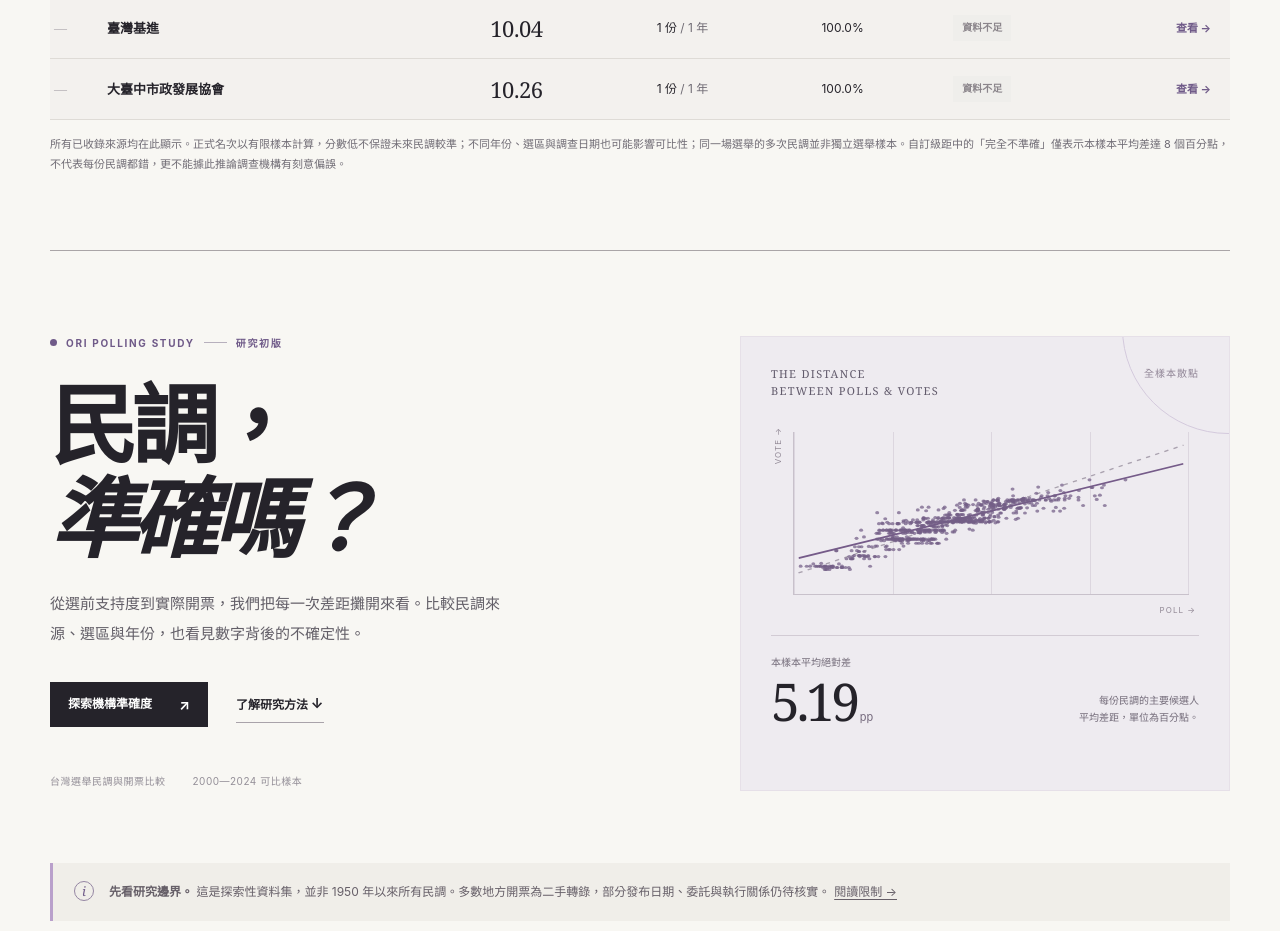
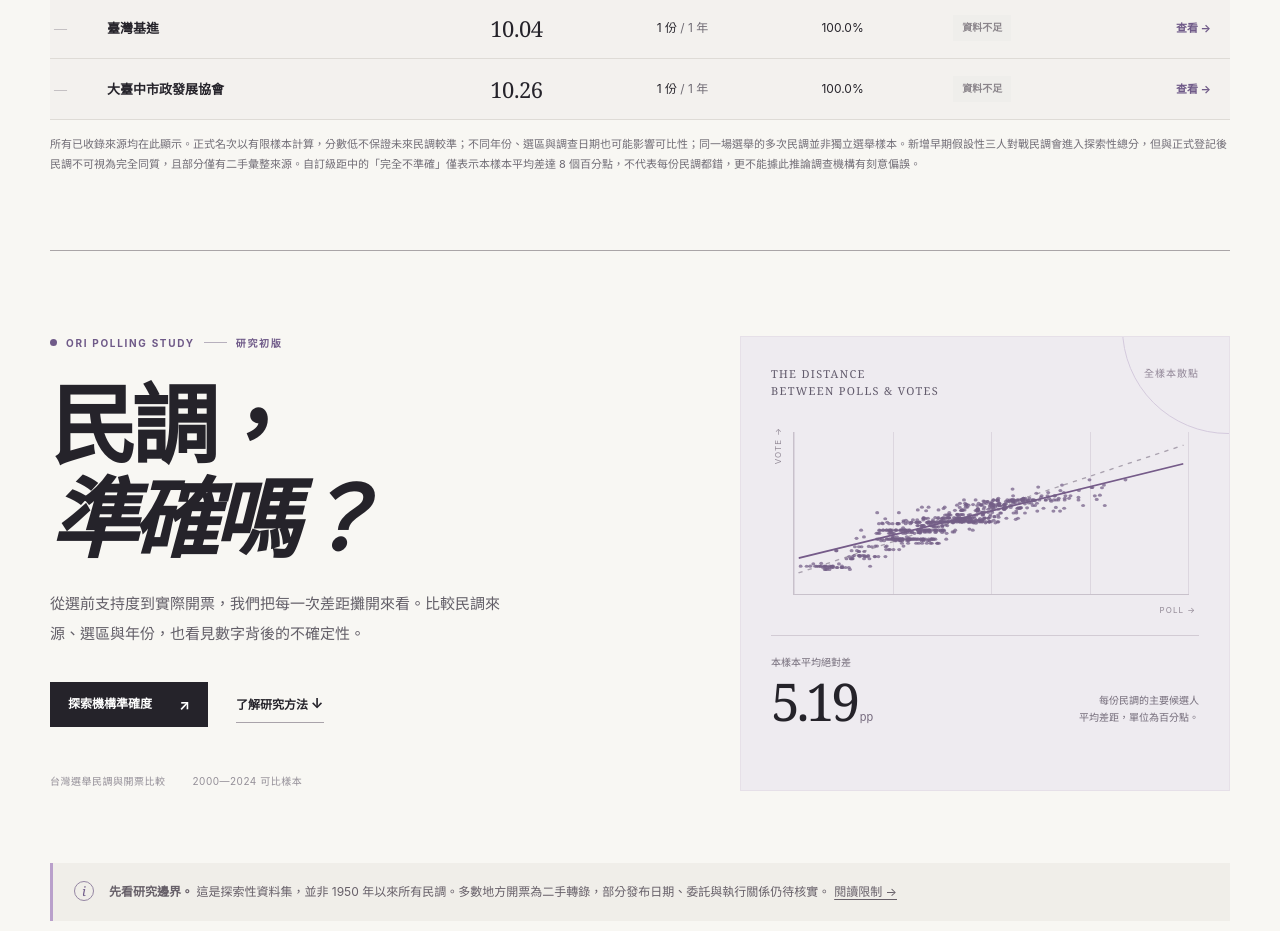
Before and after one commit to easylearnfromtw/ORIverification, a plain HTML site: page index.html in a window 1280 px wide. Shown: the part 4460-5391 px from the top of the page. Drawn offline with Linux system fonts and the light colour scheme.

Commit message:
Document 30 early polling waves and comparability caveats

```diff
--- a/index.html
+++ b/index.html
@@ -28,7 +28,7 @@
       <div class="ranking-note"><span class="note-mark">!</span><p><strong>本頁排名僅代表已收錄樣本，不是所有台灣民調的完整歷史排名。</strong> 來源系列可能是媒體、委託者、發布者或調查執行單位；至少 5 份民調、跨 3 個年份者才列正式名次，其餘全部列出但標註「資料不足」。<a href="#methodology">閱讀方法與限制 →</a></p></div>
       <div class="table-scroll"><table class="data-table rankings-table"><thead><tr><th scope="col">名次</th><th scope="col">來源系列／機構</th><th scope="col">年度等權平均差 <span class="subhead">百分點 ↓</span></th><th scope="col">樣本 <span class="subhead">份數／年份</span></th><th scope="col">第一名一致</th><th scope="col">暫定級距</th><th scope="col"><span class="sr-only">查看</span></th></tr></thead><tbody id="rank-body"></tbody></table></div>
       <div id="rank-empty" class="empty-state" hidden>目前條件沒有符合的資料，請嘗試調整篩選。</div>
-      <p class="table-caption">所有已收錄來源均在此顯示。正式名次以有限樣本計算，分數低不保證未來民調較準；不同年份、選區與調查日期也可能影響可比性；同一場選舉的多次民調並非獨立選舉樣本。自訂級距中的「完全不準確」僅表示本樣本平均差達 8 個百分點，不代表每份民調都錯，更不能據此推論調查機構有刻意偏誤。</p>
+      <p class="table-caption">所有已收錄來源均在此顯示。正式名次以有限樣本計算，分數低不保證未來民調較準；不同年份、選區與調查日期也可能影響可比性；同一場選舉的多次民調並非獨立選舉樣本。新增早期假設性三人對戰民調會進入探索性總分，但與正式登記後民調不可視為完全同質，且部分僅有二手彙整來源。自訂級距中的「完全不準確」僅表示本樣本平均差達 8 個百分點，不代表每份民調都錯，更不能據此推論調查機構有刻意偏誤。</p>
     </section>
 
     <section class="hero shell" aria-labelledby="hero-title">
```
